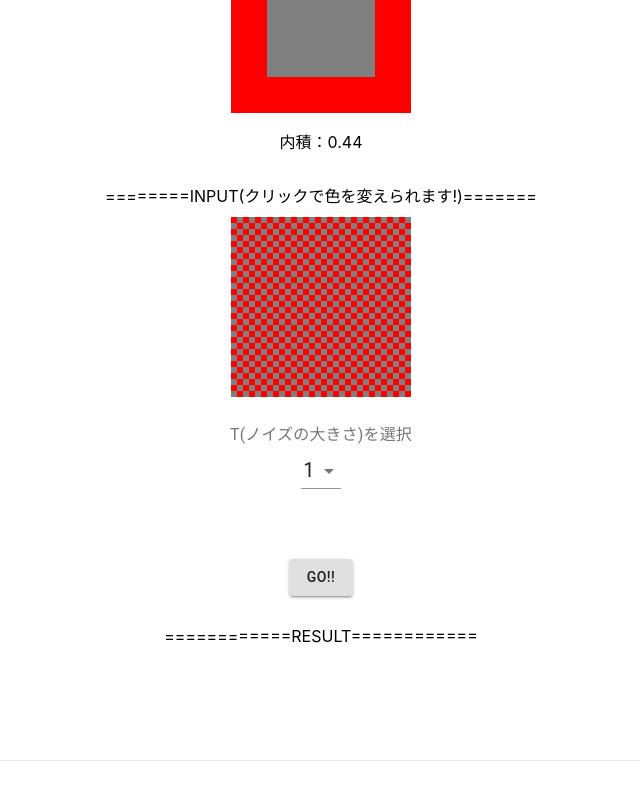
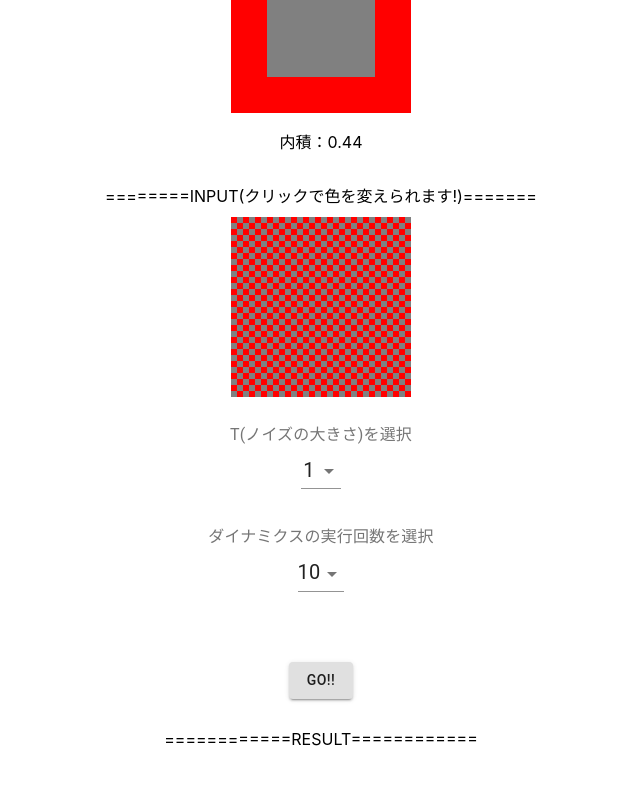
Before and after one commit to yamoyamoto/fp_model_simulation, a Next.js app: page /simple_dynamics in a window 1280 px wide. Shown: the part 509-1309 px from the top of the page, without its empty margins (319-959 px from the left). Built offline with nearby package versions, Linux system fonts and the light colour scheme.

Commit message:
ダイナミクスの実行回数を選択可能にする

```diff
--- a/src/components/organisms/SimpleDynamics.tsx
+++ b/src/components/organisms/SimpleDynamics.tsx
@@ -10,9 +10,6 @@ type Pattern1D = Array<number>;
 
 type Post = {
   train_data: Pattern2D[];
-  input: Pattern2D;
-  dynamics_count: number;
-  T: number;
 };
 
 type PostData = {
@@ -66,6 +63,7 @@ const SimpleDynamics: React.FC<Props> = (props: Props) => {
   const [is_clicked, change_is_clicked] = React.useState(false);
   const [input, update_input] = React.useState(default_input);
   const [T, update_T] = React.useState(1);
+  const [dynamics_count, update_dynamics_count] = React.useState(10);
 
   const post: Post = {
     train_data: [
@@ -134,9 +132,6 @@ const SimpleDynamics: React.FC<Props> = (props: Props) => {
         [1, 1, 1, 1, 1, 1, 1, 1, 1, 1, 1, 1, 1, 1, 1, 1, 1, 1, 1, 1, 1, 1, 1, 1, 1, 1, 1, 1, 1, 1],
       ],
     ],
-    input: input,
-    dynamics_count: 10,
-    T: T,
   };
 
   const fetch_data = () => {
@@ -147,8 +142,8 @@ const SimpleDynamics: React.FC<Props> = (props: Props) => {
       train_data: post.train_data.map((value: Pattern2D) => {
         return value.flat(1);
       }),
-      input_pattern: post.input.flat(1),
-      dynamics_count: post.dynamics_count,
+      input_pattern: input.flat(1),
+      dynamics_count: dynamics_count,
       beta: 1 / T,
     };
     axios.post(url, post_data).then((res) => {
@@ -235,6 +230,19 @@ const SimpleDynamics: React.FC<Props> = (props: Props) => {
             <MenuItem value={100}>100</MenuItem>
           </Select>
         </div>
+        <div className="choose_dynamics_count_wrap" style={{ margin: "30px 0" }}>
+          <InputLabel id="select-dynamics-count-label">ダイナミクスの実行回数を選択</InputLabel>
+          <Select
+            labelId="select-dynamics-count-label"
+            value={dynamics_count}
+            style={{ fontSize: "20px", margin: "10px 0" }}
+            onChange={(event) => update_dynamics_count(Number(event.target.value))}
+          >
+            <MenuItem value={10}>10</MenuItem>
+            <MenuItem value={100}>100</MenuItem>
+            <MenuItem value={1000}>1000</MenuItem>
+          </Select>
+        </div>
         <div className="simulation_button">
           <Button onClick={fetch_data} style={{ marginTop: "30px" }} variant="contained">
             GO!!
```
